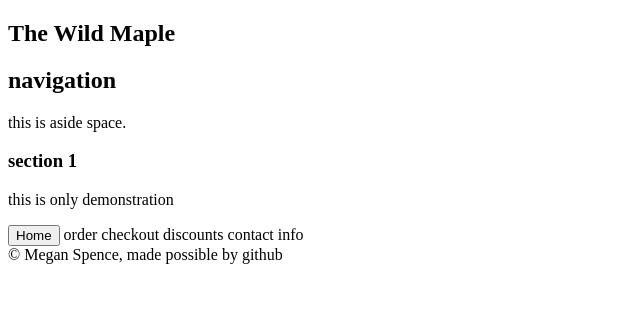
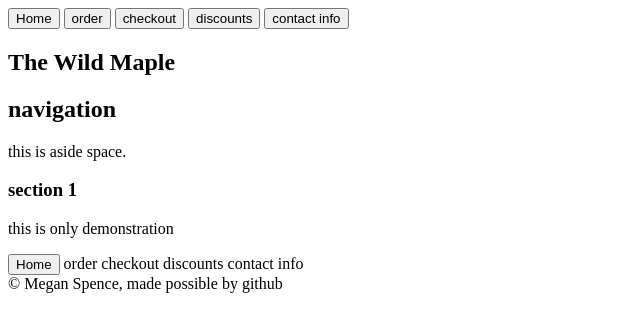
Before and after one commit to MeganKSpence/Website-Repository, a plain HTML site: page index.html in a window 1280 px wide. Shown: the whole page, without its empty margins (0-640 px from the left). Drawn offline with Linux system fonts and the light colour scheme.

Commit message:
Button update

```diff
--- a/index.html
+++ b/index.html
@@ -13,6 +13,12 @@
   </head>
 
   <body>
+
+    <button>Home</button>
+    <button>order</button>
+    <button>checkout</button>
+    <button>discounts</button>
+    <button>contact info</button>
 
     <header
       background-color: #666;
```
